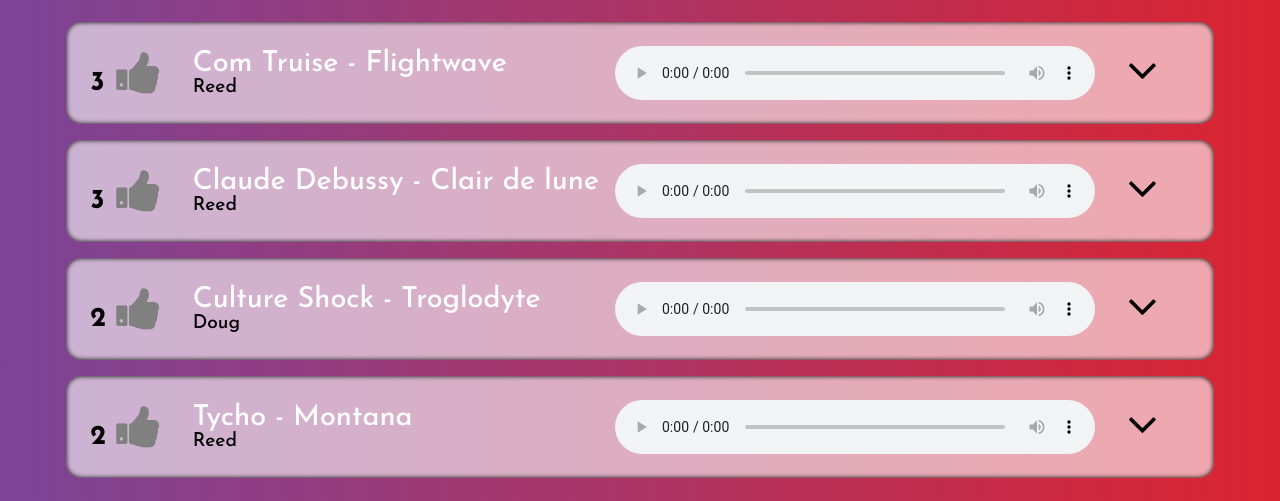
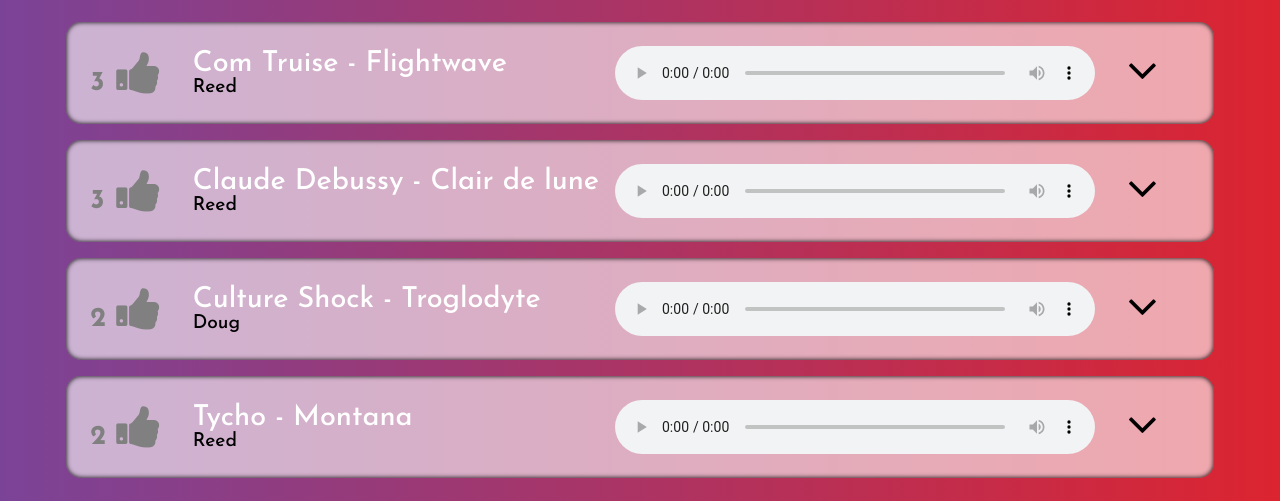
Before and after one commit to yashkuncolienker-vb/entertainment-app, a React (Create React App) app: page / in a window 1280 px wide. Shown: the part 146-647 px from the top of the page. Built offline with nearby package versions, Linux system fonts and the light colour scheme.

Commit message:
000|YASH RK|Minor styling

```diff
--- a/src/components/Song/Song.jsx
+++ b/src/components/Song/Song.jsx
@@ -24,7 +24,7 @@
     <div className="song-container">
       <div className="details-container">
         <div className="like-container">
-          <h5>{data.like}</h5>
+          <h5 style={{ color: like ? 'blue' : 'gray' }}>{data.like}</h5>
           <button onClick={handleLike} className="btn">
             <i
               className="fa fa-thumbs-up"
```
